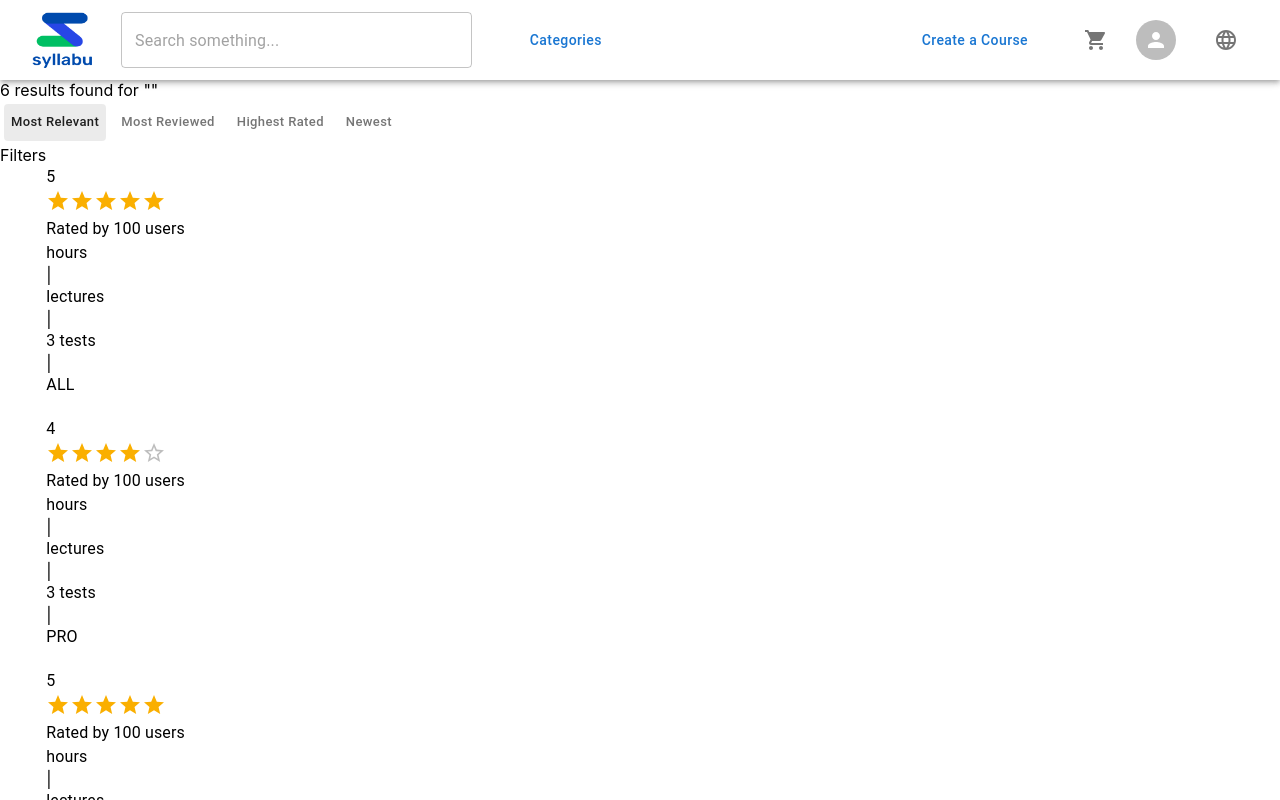
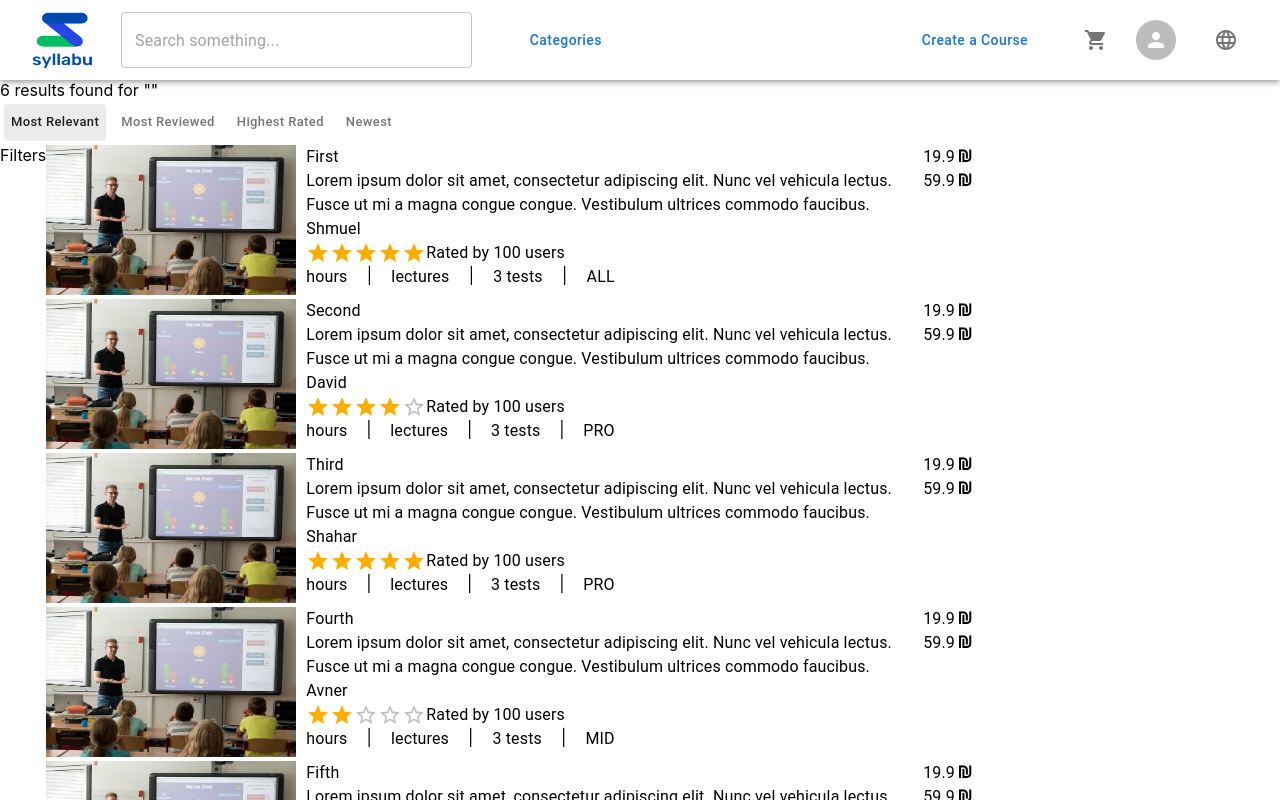
Before and after one commit to dbctoben/dbctoben.github.io, a React (Create React App) app: page /search in a window 1280 px wide. Shown: the top 800 px of the page. Built offline with nearby package versions, Linux system fonts and the light colour scheme.

Commit message:
style search result wip

```diff
--- a/public/index.html
+++ b/public/index.html
@@ -22,6 +22,7 @@
       work correctly both with client-side routing and a non-root public URL.
       Learn how to configure a non-root public URL by running `npm run build`.
     -->
+    <link rel="stylesheet" href="https://cdnjs.cloudflare.com/ajax/libs/font-awesome/4.7.0/css/font-awesome.min.css">
     <title>syllabu</title>
   </head>
   <body>
--- a/public/searchResults.json
+++ b/public/searchResults.json
@@ -2,7 +2,7 @@
     "results": [
         {
             "id": "sr-0",
-            "imageSrc": "",
+            "imageSrc": "teacher.jpg",
             "imageAlt": "",
             "title": "First",
             "description": "Lorem ipsum dolor sit amet, consectetur adipiscing elit. Nunc vel vehicula lectus. Fusce ut mi a magna congue congue. Vestibulum ultrices commodo faucibus.",
@@ -14,11 +14,14 @@
             "level": "ALL",
             "numOfExcercises": 12,
             "numOfTests": 3,
-            "authorizedCertificate": true
+            "authorizedCertificate": true,
+            "price": 59.90,
+            "salePrice": 19.90,
+            "currency": "NIS"
         },
         {
             "id": "sr-1",
-            "imageSrc": "",
+            "imageSrc": "teacher.jpg",
             "imageAlt": "",
             "title": "Second",
             "description": "Lorem ipsum dolor sit amet, consectetur adipiscing elit. Nunc vel vehicula lectus. Fusce ut mi a magna congue congue. Vestibulum ultrices commodo faucibus.",
@@ -30,11 +33,14 @@
             "level": "PRO",
             "numOfExcercises": 12,
             "numOfTests": 3,
-            "authorizedCertificate": true
+            "authorizedCertificate": true,
+            "price": 59.90,
+            "salePrice": 19.90,
+            "currency": "NIS"
         },
         {
             "id": "sr-2",
-            "imageSrc": "",
+            "imageSrc": "teacher.jpg",
             "imageAlt": "",
             "title": "Third",
             "description": "Lorem ipsum dolor sit amet, consectetur adipiscing elit. Nunc vel vehicula lectus. Fusce ut mi a magna congue congue. Vestibulum ultrices commodo faucibus.",
@@ -46,11 +52,14 @@
             "level": "PRO",
             "numOfExcercises": 12,
             "numOfTests": 3,
-            "authorizedCertificate": true
+            "authorizedCertificate": true,
+            "price": 59.90,
+            "salePrice": 19.90,
+            "currency": "NIS"
         },
         {
             "id": "sr-3",
-            "imageSrc": "",
+            "imageSrc": "teacher.jpg",
             "imageAlt": "",
             "title": "Fourth",
             "description": "Lorem ipsum dolor sit amet, consectetur adipiscing elit. Nunc vel vehicula lectus. Fusce ut mi a magna congue congue. Vestibulum ultrices commodo faucibus.",
@@ -62,11 +71,14 @@
             "level": "MID",
             "numOfExcercises": 12,
             "numOfTests": 3,
-            "authorizedCertificate": true
+            "authorizedCertificate": true,
+            "price": 59.90,
+            "salePrice": 19.90,
+            "currency": "NIS"
         },
         {
             "id": "sr-4",
-            "imageSrc": "",
+            "imageSrc": "teacher.jpg",
             "imageAlt": "",
             "title": "Fifth",
             "description": "Lorem ipsum dolor sit amet, consectetur adipiscing elit. Nunc vel vehicula lectus. Fusce ut mi a magna congue congue. Vestibulum ultrices commodo faucibus.",
@@ -78,11 +90,14 @@
             "level": "BEGINNER",
             "numOfExcercises": 12,
             "numOfTests": 3,
-            "authorizedCertificate": true
+            "authorizedCertificate": true,
+            "price": 59.90,
+            "salePrice": 19.90,
+            "currency": "NIS"
         },
         {
             "id": "sr-5",
-            "imageSrc": "",
+            "imageSrc": "teacher.jpg",
             "imageAlt": "",
             "title": "Sixth",
             "description": "Lorem ipsum dolor sit amet, consectetur adipiscing elit. Nunc vel vehicula lectus. Fusce ut mi a magna congue congue. Vestibulum ultrices commodo faucibus.",
@@ -94,7 +109,10 @@
             "level": "ALL",
             "numOfExcercises": 9,
             "numOfTests": 2,
-            "authorizedCertificate": true
+            "authorizedCertificate": true,
+            "price": 59.90,
+            "salePrice": 19.90,
+            "currency": "NIS"
         }
     ]
 }
--- a/src/@types/types.d.ts
+++ b/src/@types/types.d.ts
@@ -89,7 +89,12 @@ export type SearchResultProps = {
   numOfExcercises?: number;
   numOfTests?: number;
   authorizedCertificate?: boolean;
+  price: number;
+  salePrice?: number;
+  currency: Currency;
 };
+
+export type Currency = 'NIS' | 'USD';
 
 export type SearchResultsData = {
   results: Array<SearchResultProps>;
--- a/src/components/SearchResult/SearchResult.tsx
+++ b/src/components/SearchResult/SearchResult.tsx
@@ -3,6 +3,7 @@ import React from 'react';
 import { useTranslation } from 'react-i18next';
 import { SearchResultProps } from '../../@types/types';
 import keys from '../../i18n/keys';
+import { getCurrencyIconClass } from '../../services/currencyIcon';
 import SearchResultRating from '../SearchResultRating/SearchResultRating';
 
 const SearchResult: React.FC<SearchResultProps> = ({
@@ -19,20 +20,23 @@ const SearchResult: React.FC<SearchResultProps> = ({
   numOfExcercises,
   numOfTests,
   authorizedCertificate,
+  price,
+  salePrice,
+  currency,
 }) => {
   const { t } = useTranslation();
   return (
-    <Box>
-      <Box>
-        <img src={imageSrc} alt={imageAlt} />
+    <Box sx={{ display: 'flex', flexDirection: 'row' }}>
+      <Box sx={{ mr: '10px' }}>
+        <img src={imageSrc} alt={imageAlt} width='250px' height='150px' />
       </Box>
-      <Box>
-        <Typography></Typography>
-        <Typography></Typography>
-        <Typography></Typography>
-        <Box>
+      <Box sx={{ maxWidth: '50%' }}>
+        <Typography>{title}</Typography>
+        <Typography>{description}</Typography>
+        <Typography>{author}</Typography>
+        <Box sx={{ maxWidth: '50%' }}>
           <SearchResultRating rating={rating} ratedBy={ratedBy} />
-          <Box>
+          <Box sx={{ display: 'flex', flexDirection: 'row', justifyContent: 'space-between' }}>
             <Typography>
               {totalTime} {t(keys.searchResultTime)}
             </Typography>
@@ -48,7 +52,17 @@ const SearchResult: React.FC<SearchResultProps> = ({
           </Box>
         </Box>
       </Box>
-      <Box></Box>
+      <Box>
+        <Box>
+          <Typography>
+            {salePrice} <i className={getCurrencyIconClass(currency)}></i>
+          </Typography>
+          <Typography>
+            {price} <i className={getCurrencyIconClass(currency)}></i>
+          </Typography>
+        </Box>
+        <Box></Box>
+      </Box>
     </Box>
   );
 };
--- a/src/components/SearchResultRating/SearchResultRating.tsx
+++ b/src/components/SearchResultRating/SearchResultRating.tsx
@@ -9,8 +9,7 @@ type SearchResultRatingProps = Pick<SearchResultProps, 'rating' | 'ratedBy'>;
 const SearchResultRating: React.FC<SearchResultRatingProps> = ({ rating, ratedBy }) => {
   const { t } = useTranslation();
   return (
-    <Box>
-      <Typography>{rating}</Typography>
+    <Box sx={{ display: 'flex', flexDirection: 'row' }}>
       <Rating name='searchResultRating' defaultValue={rating} precision={0.5} readOnly />
       <Typography>
         {t(keys.ratedByPrefix)} {ratedBy} {t(keys.ratedBySuffix)}
--- a/src/components/SearchResultsPage/SearchResultsPage.tsx
+++ b/src/components/SearchResultsPage/SearchResultsPage.tsx
@@ -45,7 +45,8 @@ const SearchResultsPage: React.FC = () => {
         </section>
         <section>
           <Box sx={{ display: 'flex', flexDirection: 'row' }}>
-            <Box>Filters</Box>
+            <Box>
+              <div>{t(keys.filters)}</div></Box>
             <Box>
               {results.map((result) => (
                 <SearchResult key={result.id} {...result} />
--- a/src/i18n/keys.ts
+++ b/src/i18n/keys.ts
@@ -21,6 +21,7 @@ const keys = {
   mostReviewed: 'mostReviewed',
   highestRated: 'highestRated',
   newest: 'newest',
+  filters: 'filters',
   hideFilters: 'hideFilters',
   showFilters: 'showFilters',
   ratedByPrefix: 'ratedByPrefix',
--- a/src/i18n/locales/en/translations.json
+++ b/src/i18n/locales/en/translations.json
@@ -21,6 +21,7 @@
     "mostReviewed": "Most Reviewed",
     "highestRated": "Highest Rated",
     "newest": "Newest",
+    "filters": "Filters",
     "hideFilters": "Hide Filters",
     "showFilters": "Show Filters",
     "ratedByPrefix": "Rated by",
--- a/src/i18n/locales/he/translations.json
+++ b/src/i18n/locales/he/translations.json
@@ -21,6 +21,7 @@
     "mostReviewed": "הכי הרבה דירוגים",
     "highestRated": "דירוג הכי גבוה",
     "newest": "הכי חדש",
+    "filters": "פילטרים",
     "hideFilters": "הסתר פילטרים",
     "showFilters": "הצג פילטרים",
     "ratedByPrefix": "דורג ע״י",
--- /dev/null
+++ b/src/services/currencyIcon.ts
@@ -0,0 +1,10 @@
+import { Currency } from "../@types/types";
+
+const currenciesClasses: Record<Currency, string> = {
+    'NIS': 'fa fa-shekel',
+    'USD': 'fa fa-dollar',
+}
+
+const getCurrencyIconClass = (currency: Currency) => currenciesClasses[currency];
+
+export { getCurrencyIconClass };
```
Also changed, not shown: public/teacher.jpg (added).
